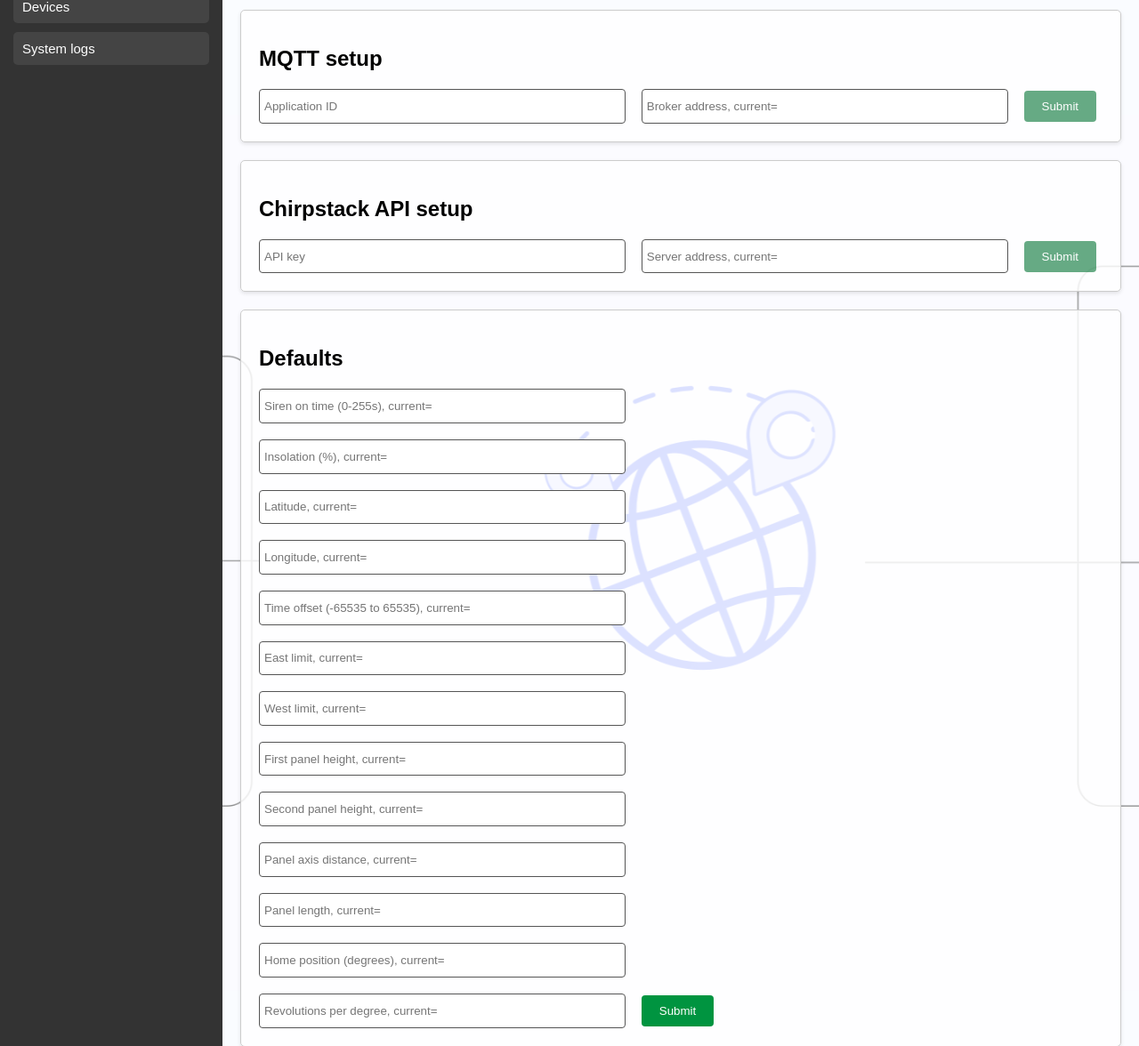
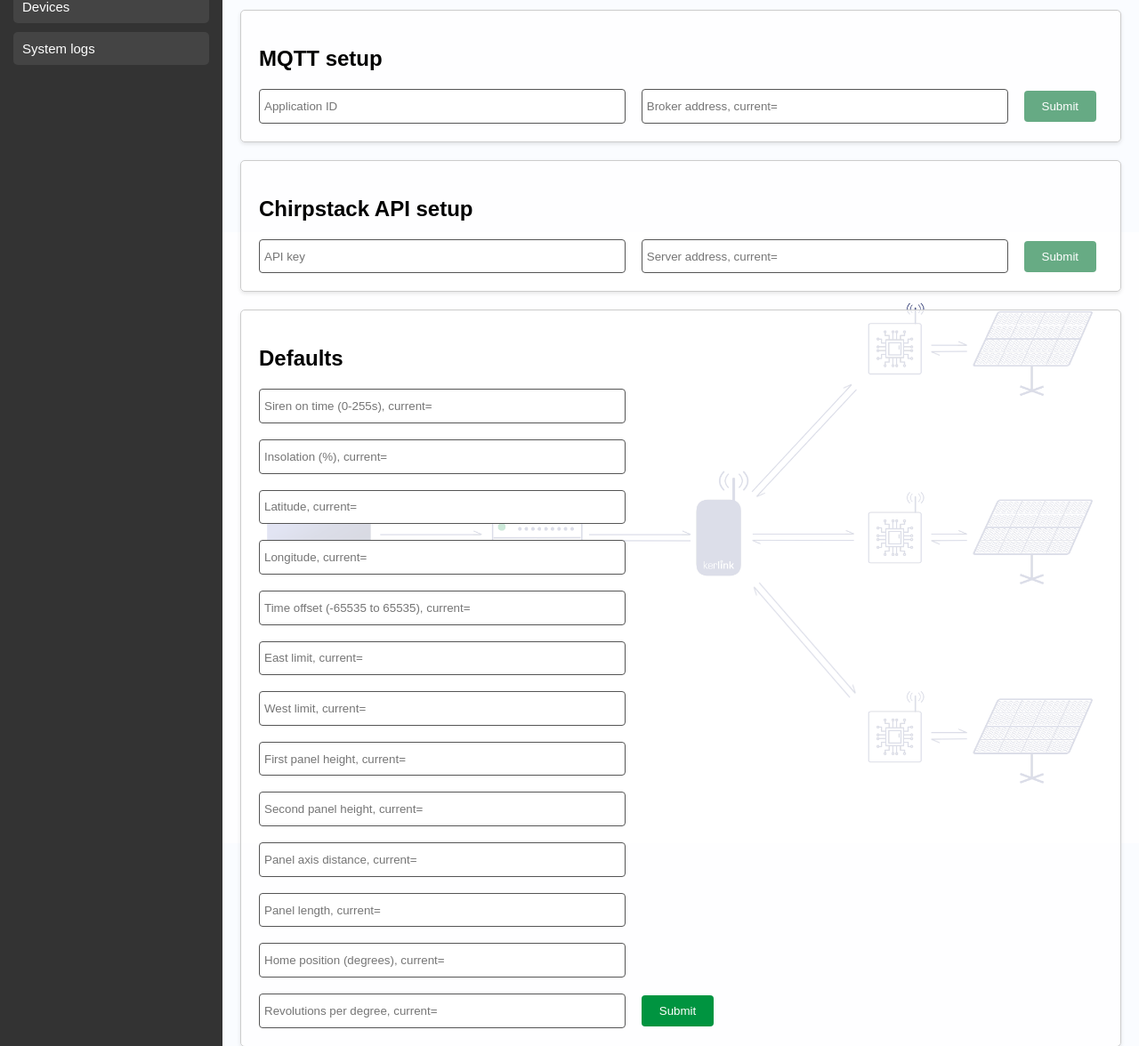
Before and after one commit to fbrstilo/RENS_SolarTracker, a Flask app: template templates/admin.html in a window 1280 px wide. Shown: the part 265-1441 px from the top of the page at 89% size. Run offline with Flask 3, Linux system fonts and the light colour scheme; the template is opened without the code that fills it, so the values that code supplies are empty; parts of the project's set-up code (start-up, migrations or seed data) failed here and were passed over.

Commit message:
New background that fits actual topology

```diff
--- a/static/css/styles.css
+++ b/static/css/styles.css
@@ -101,8 +101,8 @@ header .button {
     overflow-y: auto;
     position: relative;
 
-    background-image: url('../images/architecture.png');
-    background-size: cover;
+    background-image: url('../images/architecture-new.png');
+    background-size: contain;
     background-repeat: no-repeat;
     background-attachment: inherit;
     background-position: center;
```
Also changed, not shown: static/images/architecture-new.png (added), static/images/architecture-newer.png (added).
